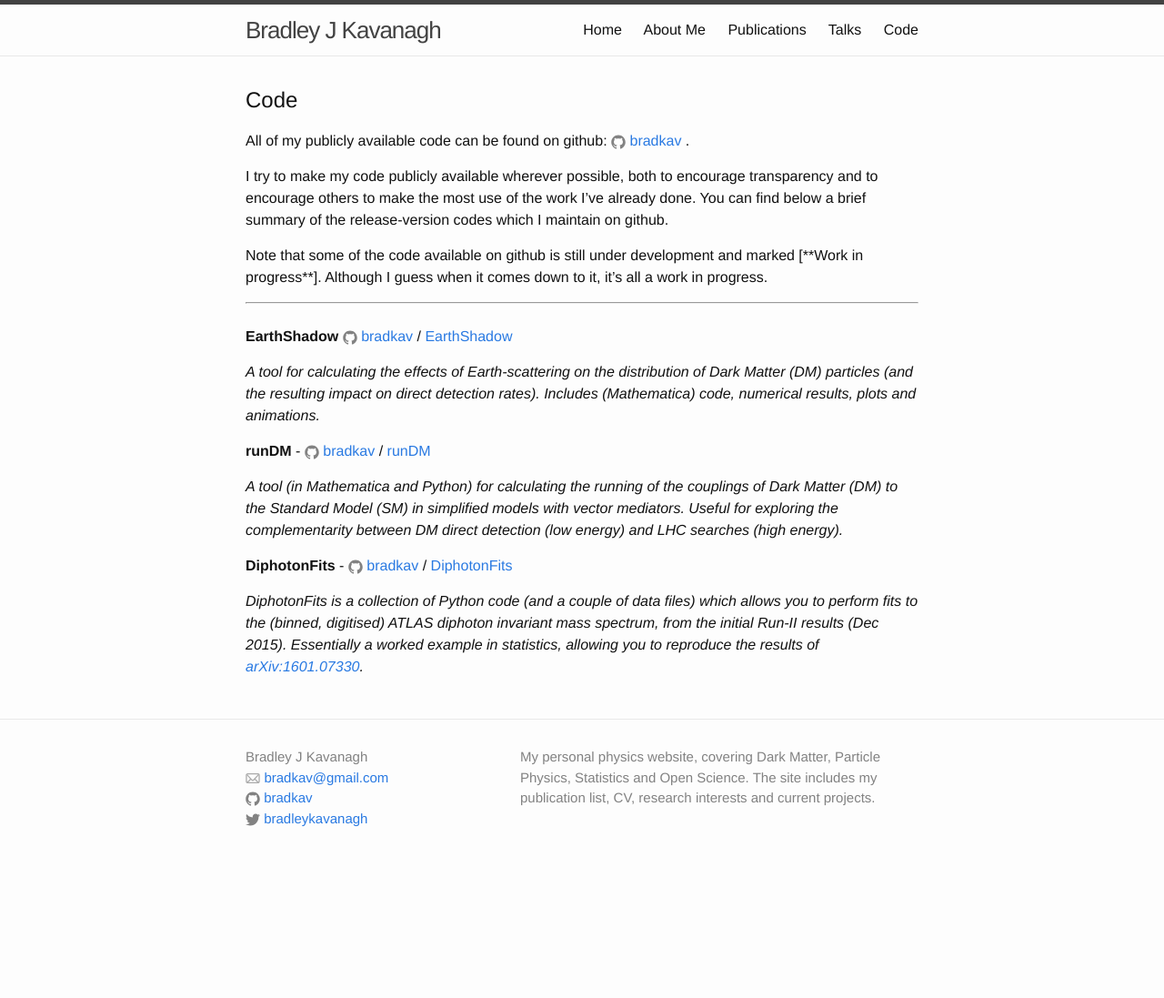
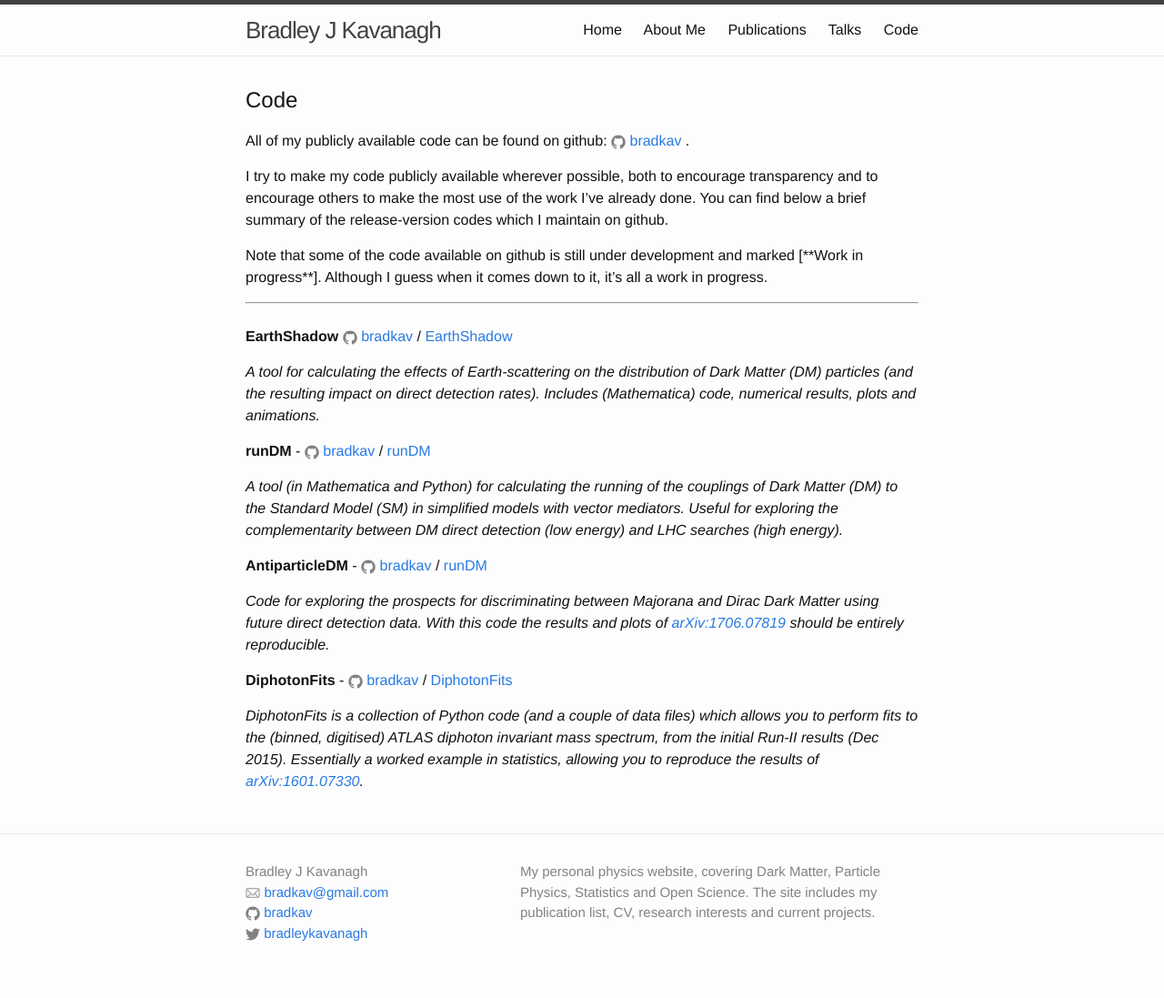
Before and after one commit to bradkav/bradkav.github.io, a Jekyll site: the page built from code.md, in a window 1280 px wide. Shown: the whole page at 91% size. Built offline with Jekyll 4.4.1, drawn with Linux system fonts in a browser that asks for light colours; before the commit the page ends 971 px from its top, so only the background shows below that.

Commit message:
Added link to AntiparticleDM code

```diff
--- a/code.md
+++ b/code.md
@@ -23,6 +23,10 @@ Note that some of the code available on github is still under development and ma
 
 *A tool (in Mathematica and Python) for calculating the running of the couplings of Dark Matter (DM) to the Standard Model (SM) in simplified models with vector mediators. Useful for exploring the complementarity between DM direct detection (low energy) and LHC searches (high energy).*
 
+**AntiparticleDM** - {% include icon-github.html username="bradkav" %}/ [runDM](https://github.com/bradkav/AntiparticleDM)
+
+*Code for exploring the prospects for discriminating between Majorana and Dirac Dark Matter using future direct detection data. With this code the results and plots of [arXiv:1706.07819](http://arxiv.org/abs/1706.07819) should be entirely reproducible.*
+
 **DiphotonFits** - {% include icon-github.html username="bradkav" %}/ [DiphotonFits](https://github.com/bradkav/DiphotonFits)
 
 *DiphotonFits is a collection of Python code (and a couple of data files) which allows you to perform fits to the (binned, digitised) ATLAS diphoton invariant mass spectrum, from the initial Run-II results (Dec 2015). Essentially a worked example in statistics, allowing you to reproduce the results of [arXiv:1601.07330](http://arxiv.org/abs/1601.07330).*
```
Also changed, not shown: publications.md (+1 -0 lines).
